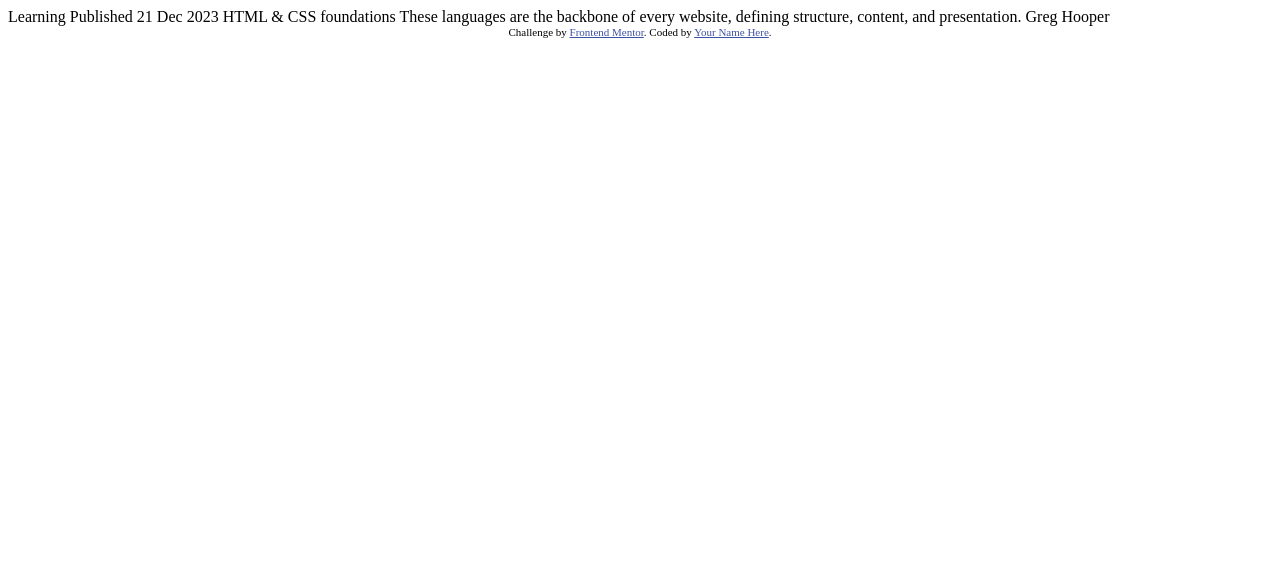
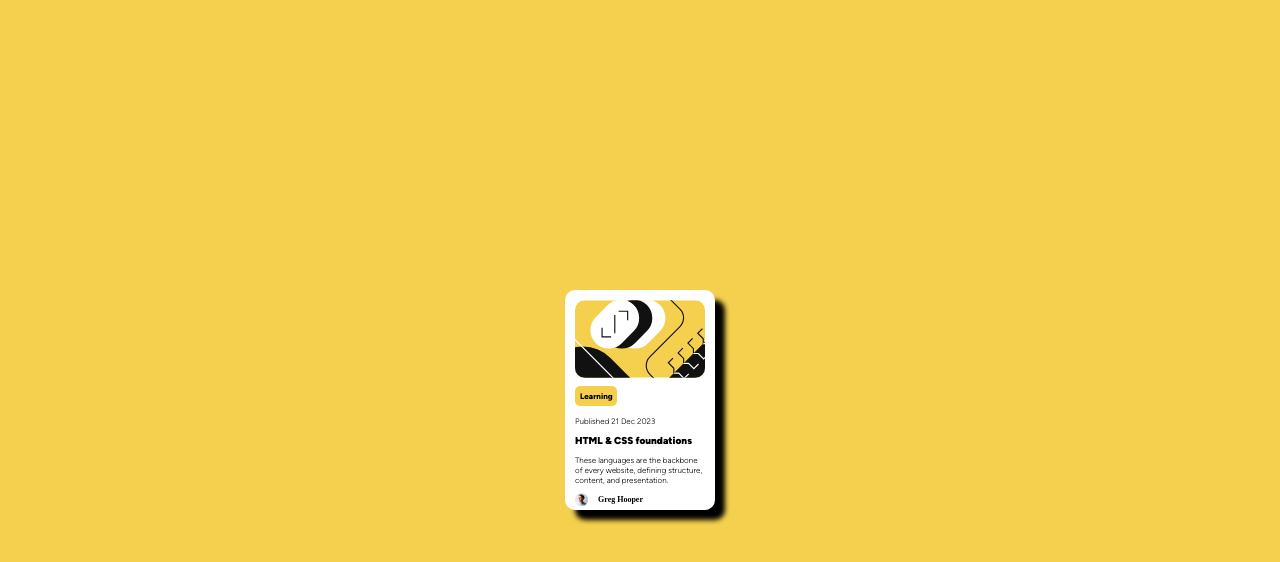
Before and after one commit to AdolpheTshimungu/2025_blog_preview_card, a plain HTML site: page index.html in a window 1280 px wide. Drawn offline with Linux system fonts and the light colour scheme.

Commit message:
feat:challenges final stage

```diff
--- a/index.html
+++ b/index.html
@@ -1,34 +1,31 @@
 <!DOCTYPE html>
 <html lang="en">
+
 <head>
   <meta charset="UTF-8">
-  <meta name="viewport" content="width=device-width, initial-scale=1.0"> <!-- displays site properly based on user's device -->
+  <meta name="viewport" content="width=device-width, initial-scale=1.0">
+  <!-- displays site properly based on user's device -->
 
   <link rel="icon" type="image/png" sizes="32x32" href="./assets/images/favicon-32x32.png">
 
   <title>Frontend Mentor | Blog preview card</title>
+  <link rel="stylesheet" href="styles/style.css">
+</head>
 
-  <!-- Feel free to remove these styles or customise in your own stylesheet 👍 -->
-  <style>
-    .attribution { font-size: 11px; text-align: center; }
-    .attribution a { color: hsl(228, 45%, 44%); }
-  </style>
-</head>
 <body>
+  <div class="main">
+    <img src="assets/images/illustration-article.svg" alt="article_illustration" class="image-article">
 
-  Learning
+    <p><span>Learning</span><br>
+      Published 21 Dec 2023</p>
+    <h2>HTML & CSS foundations</h2>
+    <p>These languages are the backbone of every website, defining structure, content, and presentation.</p>
 
-  Published 21 Dec 2023
-
-  HTML & CSS foundations
-
-  These languages are the backbone of every website, defining structure, content, and presentation.
-
-  Greg Hooper
-
-  <div class="attribution">
-    Challenge by <a href="https://www.frontendmentor.io?ref=challenge" target="_blank">Frontend Mentor</a>.
-    Coded by <a href="#">Your Name Here</a>.
+    <div class="auteur">
+      <img src="assets/images/image-avatar.webp" alt="avatar">
+      <span>Greg Hooper</span>
+    </div>
   </div>
 </body>
+
 </html>
--- /dev/null
+++ b/styles/style.css
@@ -0,0 +1,165 @@
+@font-face {
+    font-family: "Figtree";
+    src: url("../assets/fonts/Figtree-VariableFont_wght.ttf") format("truetype");
+    font-weight: 100 900;
+    font-style: normal;
+}
+
+* {
+    box-sizing: border-box;
+}
+
+body {
+    display: flex;
+    flex-direction: column;
+    align-items: center;
+    justify-content: center;
+    height: 100vh;
+    margin: 0;
+    background-color: hsl(47, 88%, 63%);
+}
+
+.main {
+    display: flex;
+    background-color: hsl(0, 0%, 100%);
+    flex-direction: column;
+    justify-content: space-between;
+    padding: 20px;
+    width: 330px;
+    height: 500px;
+    margin: 0px;
+    box-shadow: 10px 10px 5px black;
+    border-radius: 10px;
+    gap: 0px;
+}
+
+.main .image-article {
+    width: 100%;
+    border-radius: 10px;
+}
+
+
+.main p {
+    display: flex;
+    flex-direction: column;
+    font-family: "Figtree", serif;
+    font-size: 16px;
+    font-weight: 200;
+}
+
+.main p span {
+    font-weight: 800;
+    border-radius: 5px;
+    border: 1px rgb(53, 44, 44);
+    background-color: hsl(47, 88%, 63%);
+    padding: 5px;
+    width: 30%;
+    text-align: center;
+}
+
+.main p span:hover {
+    background-color: hsl(47, 88%, 80%);
+    cursor: pointer;
+}
+
+.main h2 {
+    font-family: "Figtree", serif;
+    font-weight: 900;
+    margin: 0px;
+}
+
+.auteur {
+    display: flex;
+    align-items: center;
+    gap: 10px;
+}
+
+.auteur img {
+    width: 10%;
+}
+
+.auteur span {
+    font-weight: 900;
+}
+
+@media (min-width: 1080px) {
+    body {
+        display: flex;
+        flex-direction: column;
+        align-items: center;
+        justify-content: center;
+        height: 100vh;
+        margin: 0;
+        padding: 200px;
+        background-color: hsl(47, 88%, 63%);
+    }
+
+    .main {
+        display: flex;
+        background-color: hsl(0, 0%, 100%);
+        flex-direction: column;
+        justify-content: space-between;
+        padding: 10px;
+        width: 150px;
+        height: 220px;
+        margin: auto;
+        box-shadow: 10px 10px 5px black;
+        border-radius: 10px;
+        gap: 0px;
+    }
+
+    .main .image-article {
+        width: auto;
+        border-radius: 10px;
+    }
+
+    .main p {
+        display: flex;
+        flex-direction: column;
+        font-family: "Figtree", serif;
+        font-size: 8px;
+        font-weight: 200;
+    }
+
+    .main p span {
+        font-weight: 800;
+        border-radius: 5px;
+        border: 1px rgb(53, 44, 44);
+        background-color: hsl(47, 88%, 63%);
+        padding: 5px;
+        width: 32%;
+        text-align: center;
+    }
+
+    .main p span:hover {
+        background-color: hsl(47, 88%, 80%);
+        cursor: pointer;
+    }
+
+    .main h2 {
+        font-family: "Figtree", serif;
+        font-weight: 900;
+        margin: 0px;
+        font-size: x-small;
+    }
+
+    .main h2:hover {
+        color: burlywood;
+        cursor: pointer;
+    }
+
+    .auteur {
+        display: flex;
+        align-items: center;
+        gap: 10px;
+    }
+
+    .auteur img {
+        width: 10%;
+    }
+
+    .auteur span {
+        font-weight: 900;
+        font-size: 8px;
+    }
+}
```
